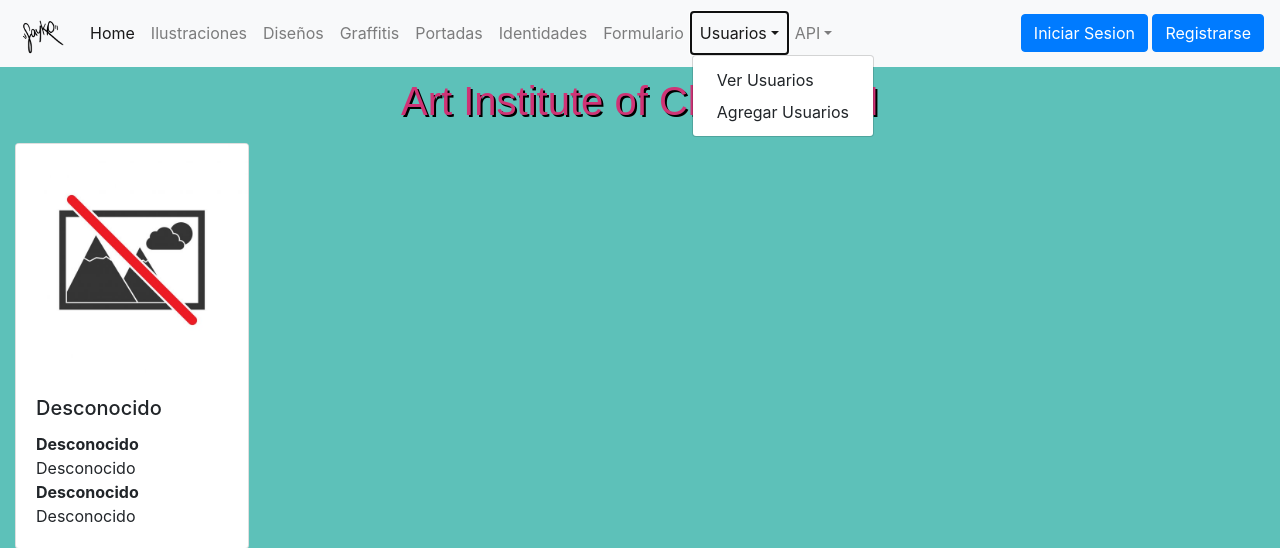
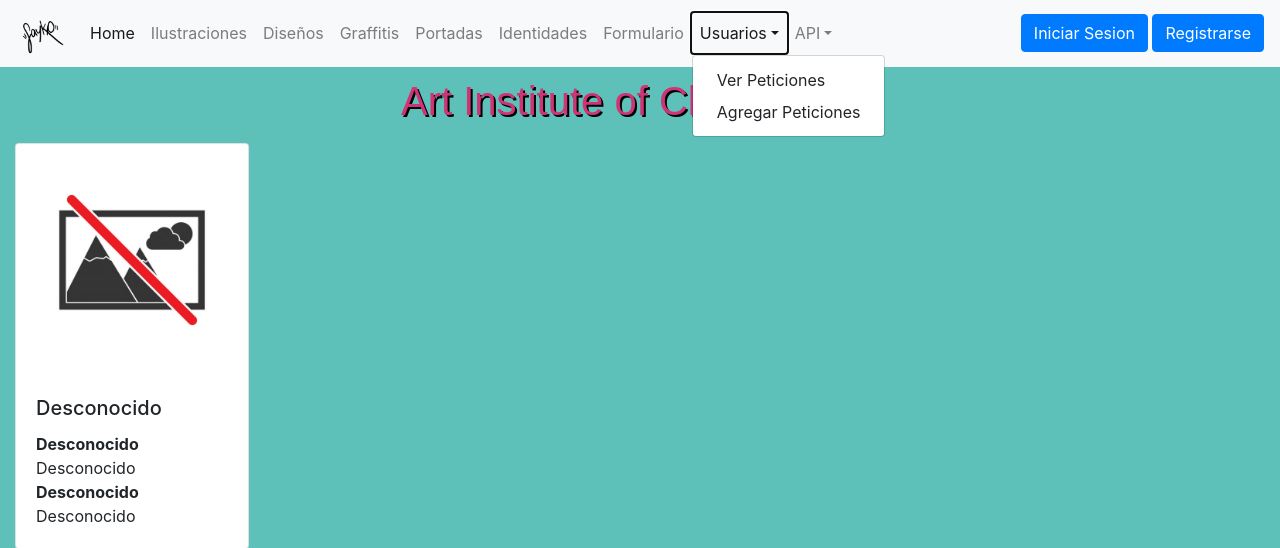
Before and after one commit to jordanpoblete/SaykoDesign, a Django app: page /api1/ in a window 1280 px wide, after a click on "Usuarios". Shown: the top 548 px of the page. Run offline with Django 3.2, Linux system fonts and the light colour scheme.

Commit message:
nuevas urls

```diff
--- a/core/templates/core/Geolocalizacion.html
+++ b/core/templates/core/Geolocalizacion.html
@@ -50,8 +50,8 @@
           <li class="nav-item dropdown">
             <a class="nav-link dropdown-toggle" data-toggle="dropdown" href="#" role="button" aria-haspopup="true" aria-expanded="false">Usuarios</a>
             <div class="dropdown-menu">
-              <a class="dropdown-item" href="{% url 'usuarios'%}" id="usuarios">Ver Usuarios</a>
-              <a class="dropdown-item" href="{% url 'add_usuario'%}"id="add_usuario">Agregar Usuarios</a>
+              <a class="dropdown-item" href="{% url 'peticiones'%}" id="peticiones">Ver Peticiones</a>
+              <a class="dropdown-item" href="{% url 'add_peticion'%}"id="add_peticion">Agregar Peticiones</a>
             </div>
           </li>
           <li class="nav-item dropdown">
--- a/core/templates/core/Identidades.html
+++ b/core/templates/core/Identidades.html
@@ -52,8 +52,8 @@
           <li class="nav-item dropdown">
             <a class="nav-link dropdown-toggle" data-toggle="dropdown" href="#" role="button" aria-haspopup="true" aria-expanded="false">Usuarios</a>
             <div class="dropdown-menu">
-              <a class="dropdown-item" href="{% url 'usuarios'%}" id="usuarios">Ver Usuarios</a>
-              <a class="dropdown-item" href="{% url 'add_usuario'%}"id="add_usuario">Agregar Usuarios</a>
+              <a class="dropdown-item" href="{% url 'peticiones'%}" id="peticiones">Ver Peticiones</a>
+              <a class="dropdown-item" href="{% url 'add_peticion'%}"id="add_peticion">Agregar Peticiones</a>
             </div>
           </li>
           <li class="nav-item dropdown">
--- a/core/templates/core/descripcion_ilustracion1.html
+++ b/core/templates/core/descripcion_ilustracion1.html
@@ -51,8 +51,8 @@
           <li class="nav-item dropdown">
             <a class="nav-link dropdown-toggle" data-toggle="dropdown" href="#" role="button" aria-haspopup="true" aria-expanded="false">Usuarios</a>
             <div class="dropdown-menu">
-              <a class="dropdown-item" href="{% url 'usuarios'%}" id="usuarios">Ver Usuarios</a>
-              <a class="dropdown-item" href="{% url 'add_usuario'%}"id="add_usuario">Agregar Usuarios</a>
+              <a class="dropdown-item" href="{% url 'peticiones'%}" id="peticiones">Ver Peticiones</a>
+              <a class="dropdown-item" href="{% url 'add_peticion'%}"id="add_peticion">Agregar Peticiones</a>
             </div>
           </li>
           <li class="nav-item dropdown">
--- a/core/templates/core/diseños.html
+++ b/core/templates/core/diseños.html
@@ -52,8 +52,8 @@
           <li class="nav-item dropdown">
             <a class="nav-link dropdown-toggle" data-toggle="dropdown" href="#" role="button" aria-haspopup="true" aria-expanded="false">Usuarios</a>
             <div class="dropdown-menu">
-              <a class="dropdown-item" href="{% url 'usuarios'%}" id="usuarios">Ver Usuarios</a>
-              <a class="dropdown-item" href="{% url 'add_usuario'%}"id="add_usuario">Agregar Usuarios</a>
+              <a class="dropdown-item" href="{% url 'peticiones'%}" id="peticiones">Ver Peticiones</a>
+              <a class="dropdown-item" href="{% url 'add_peticion'%}"id="add_peticion">Agregar Peticiones</a>
             </div>
           </li>
           <li class="nav-item dropdown">
--- a/core/templates/core/formulario.html
+++ b/core/templates/core/formulario.html
@@ -55,8 +55,8 @@
           <li class="nav-item dropdown">
             <a class="nav-link dropdown-toggle" data-toggle="dropdown" href="#" role="button" aria-haspopup="true" aria-expanded="false">Usuarios</a>
             <div class="dropdown-menu">
-              <a class="dropdown-item" href="{% url 'usuarios'%}" id="usuarios">Ver Usuarios</a>
-              <a class="dropdown-item" href="{% url 'add_usuario'%}"id="add_usuario">Agregar Usuarios</a>
+              <a class="dropdown-item" href="{% url 'peticiones'%}" id="peticiones">Ver Peticiones</a>
+              <a class="dropdown-item" href="{% url 'add_peticion'%}"id="add_peticion">Agregar Peticiones</a>
             </div>
           </li>
           <li class="nav-item dropdown">
--- a/core/templates/core/graffitis.html
+++ b/core/templates/core/graffitis.html
@@ -53,8 +53,8 @@
           <li class="nav-item dropdown">
             <a class="nav-link dropdown-toggle" data-toggle="dropdown" href="#" role="button" aria-haspopup="true" aria-expanded="false">Usuarios</a>
             <div class="dropdown-menu">
-              <a class="dropdown-item" href="{% url 'usuarios'%}" id="usuarios">Ver Usuarios</a>
-              <a class="dropdown-item" href="{% url 'add_usuario'%}"id="add_usuario">Agregar Usuarios</a>
+              <a class="dropdown-item" href="{% url 'peticiones'%}" id="peticiones">Ver Peticiones</a>
+              <a class="dropdown-item" href="{% url 'add_peticion'%}"id="add_peticion">Agregar Peticiones</a>
             </div>
           </li>
           <li class="nav-item dropdown">
--- a/core/templates/core/ilustraciones.html
+++ b/core/templates/core/ilustraciones.html
@@ -53,8 +53,8 @@
           <li class="nav-item dropdown">
             <a class="nav-link dropdown-toggle" data-toggle="dropdown" href="#" role="button" aria-haspopup="true" aria-expanded="false">Usuarios</a>
             <div class="dropdown-menu">
-              <a class="dropdown-item" href="{% url 'usuarios'%}" id="usuarios">Ver Usuarios</a>
-              <a class="dropdown-item" href="{% url 'add_usuario'%}"id="add_usuario">Agregar Usuarios</a>
+              <a class="dropdown-item" href="{% url 'peticiones'%}" id="peticiones">Ver Peticiones</a>
+              <a class="dropdown-item" href="{% url 'add_peticion'%}"id="add_peticion">Agregar Peticiones</a>
             </div>
           </li>
           <li class="nav-item dropdown">
--- a/core/templates/core/index.html
+++ b/core/templates/core/index.html
@@ -55,8 +55,8 @@
               <li class="nav-item dropdown">
                 <a class="nav-link dropdown-toggle" data-toggle="dropdown" href="#" role="button" aria-haspopup="true" aria-expanded="false">Usuarios</a>
                 <div class="dropdown-menu">
-                  <a class="dropdown-item" href="{% url 'usuarios'%}" id="usuarios">Ver Usuarios</a>
-                  <a class="dropdown-item" href="{% url 'add_usuario'%}"id="add_usuario">Agregar Usuarios</a>
+                  <a class="dropdown-item" href="{% url 'peticiones'%}" id="peticiones">Ver Peticiones</a>
+                  <a class="dropdown-item" href="{% url 'add_peticion'%}"id="add_peticion">Agregar Peticiones</a>
                 </div>
               </li>
               <li class="nav-item dropdown">
--- a/core/templates/core/login.html
+++ b/core/templates/core/login.html
@@ -48,8 +48,8 @@
           <li class="nav-item dropdown">
             <a class="nav-link dropdown-toggle" data-toggle="dropdown" href="#" role="button" aria-haspopup="true" aria-expanded="false">Usuarios</a>
             <div class="dropdown-menu">
-              <a class="dropdown-item" href="{% url 'usuarios'%}" id="usuarios">Ver Usuarios</a>
-              <a class="dropdown-item" href="{% url 'add_usuario'%}"id="add_usuario">Agregar Usuarios</a>
+              <a class="dropdown-item" href="{% url 'peticiones'%}" id="peticiones">Ver Peticiones</a>
+              <a class="dropdown-item" href="{% url 'add_peticion'%}"id="add_peticion">Agregar Peticiones</a>
             </div>
           </li>
           <li class="nav-item dropdown">
--- a/core/templates/core/portadas.html
+++ b/core/templates/core/portadas.html
@@ -51,8 +51,8 @@
           <li class="nav-item dropdown">
             <a class="nav-link dropdown-toggle" data-toggle="dropdown" href="#" role="button" aria-haspopup="true" aria-expanded="false">Usuarios</a>
             <div class="dropdown-menu">
-              <a class="dropdown-item" href="{% url 'usuarios'%}" id="usuarios">Ver Usuarios</a>
-              <a class="dropdown-item" href="{% url 'add_usuario'%}"id="add_usuario">Agregar Usuarios</a>
+              <a class="dropdown-item" href="{% url 'peticiones'%}" id="peticiones">Ver Peticiones</a>
+              <a class="dropdown-item" href="{% url 'add_peticion'%}"id="add_peticion">Agregar Peticiones</a>
             </div>
           </li>
           <li class="nav-item dropdown">
--- a/core/templates/core/recuperarcontra.html
+++ b/core/templates/core/recuperarcontra.html
@@ -48,8 +48,8 @@
           <li class="nav-item dropdown">
             <a class="nav-link dropdown-toggle" data-toggle="dropdown" href="#" role="button" aria-haspopup="true" aria-expanded="false">Usuarios</a>
             <div class="dropdown-menu">
-              <a class="dropdown-item" href="{% url 'usuarios'%}" id="usuarios">Ver Usuarios</a>
-              <a class="dropdown-item" href="{% url 'add_usuario'%}"id="add_usuario">Agregar Usuarios</a>
+              <a class="dropdown-item" href="{% url 'peticiones'%}" id="peticiones">Ver Peticiones</a>
+              <a class="dropdown-item" href="{% url 'add_peticion'%}"id="add_peticion">Agregar Peticiones</a>
             </div>
           </li>
           <li class="nav-item dropdown">
--- a/core/templates/core/registrar.html
+++ b/core/templates/core/registrar.html
@@ -52,8 +52,8 @@
           <li class="nav-item dropdown">
             <a class="nav-link dropdown-toggle" data-toggle="dropdown" href="#" role="button" aria-haspopup="true" aria-expanded="false">Usuarios</a>
             <div class="dropdown-menu">
-              <a class="dropdown-item" href="{% url 'usuarios'%}" id="usuarios">Ver Usuarios</a>
-              <a class="dropdown-item" href="{% url 'add_usuario'%}"id="add_usuario">Agregar Usuarios</a>
+              <a class="dropdown-item" href="{% url 'peticiones'%}" id="peticiones">Ver Peticiones</a>
+              <a class="dropdown-item" href="{% url 'add_peticion'%}"id="add_peticion">Agregar Peticiones</a>
             </div>
           </li>
           <li class="nav-item dropdown">
--- a/core/templates/core/uso_api.html
+++ b/core/templates/core/uso_api.html
@@ -48,8 +48,8 @@
           <li class="nav-item dropdown">
             <a class="nav-link dropdown-toggle" data-toggle="dropdown" href="#" role="button" aria-haspopup="true" aria-expanded="false">Usuarios</a>
             <div class="dropdown-menu">
-              <a class="dropdown-item" href="{% url 'usuarios'%}" id="usuarios">Ver Usuarios</a>
-              <a class="dropdown-item" href="{% url 'add_usuario'%}"id="add_usuario">Agregar Usuarios</a>
+              <a class="dropdown-item" href="{% url 'peticiones'%}" id="peticiones">Ver Peticiones</a>
+              <a class="dropdown-item" href="{% url 'add_peticion'%}"id="add_peticion">Agregar Peticiones</a>
             </div>
           </li>
           <li class="nav-item dropdown">
```
